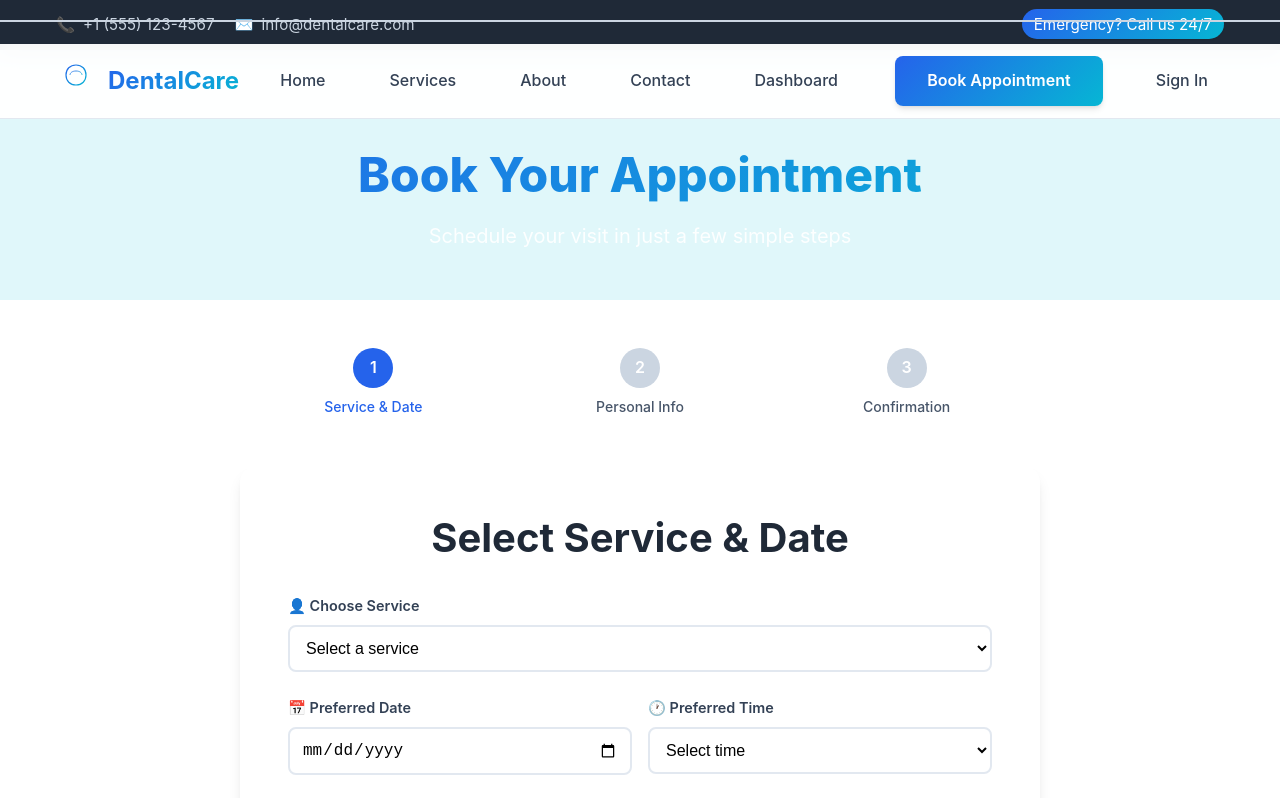
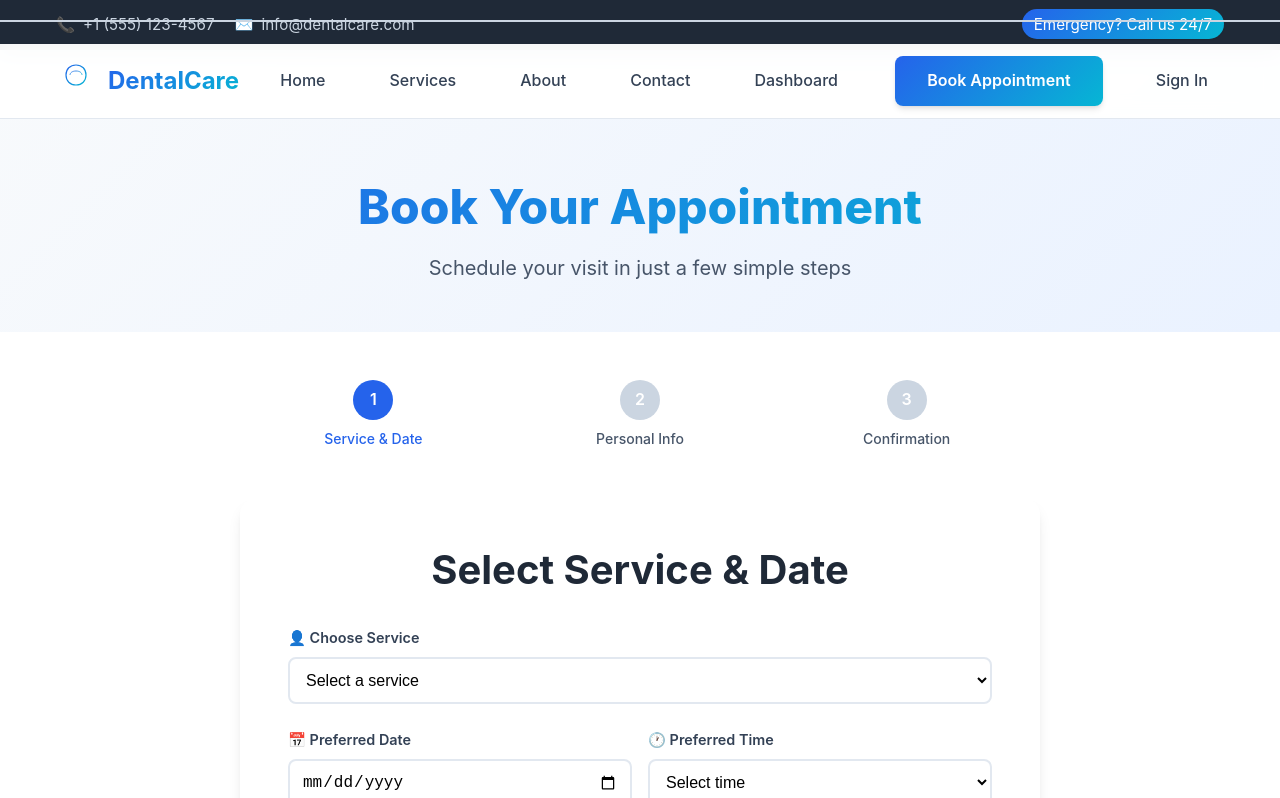
Before and after one commit to ahmerzulfiqar06/dental-manage-system, a React (Create React App) app in the folder dental-frontend/: page /booking in a window 1280 px wide. Shown: the top 798 px of the page. Built offline with nearby package versions, Linux system fonts and the light colour scheme.

Commit message:
Fixing booking page

```diff
--- a/dental-frontend/src/pages/Booking.css
+++ b/dental-frontend/src/pages/Booking.css
@@ -1,8 +1,8 @@
 /* Booking Hero */
 .booking-hero {
-  background: #e0f7fa;
-  color: var(--white);
-  padding: 6rem 0 2rem;
+  background: linear-gradient(135deg, #f8fafc 0%, #eaf2ff 100%);
+  color: var(--dark-color);
+  padding: 8rem 0 2rem;
   text-align: center;
 }
 
@@ -10,12 +10,12 @@
   font-size: 3rem;
   font-weight: 800;
   margin-bottom: 1rem;
-  color: var(--white);
+  color: var(--dark-color);
 }
 
 .booking-header p {
   font-size: 1.25rem;
-  color: rgba(255, 255, 255, 0.9);
+  color: var(--gray-600);
 }
 
 /* Booking Container */
```
